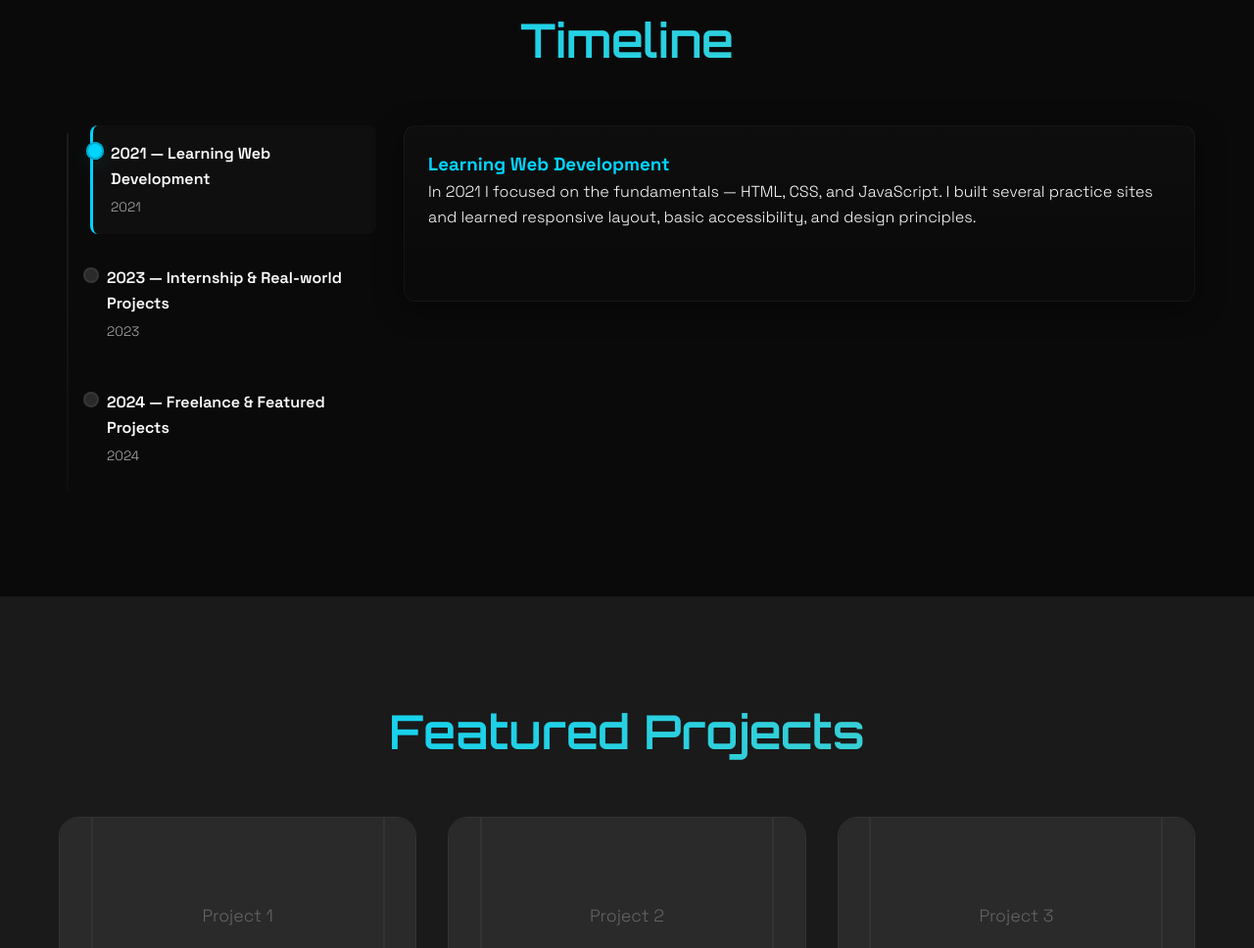
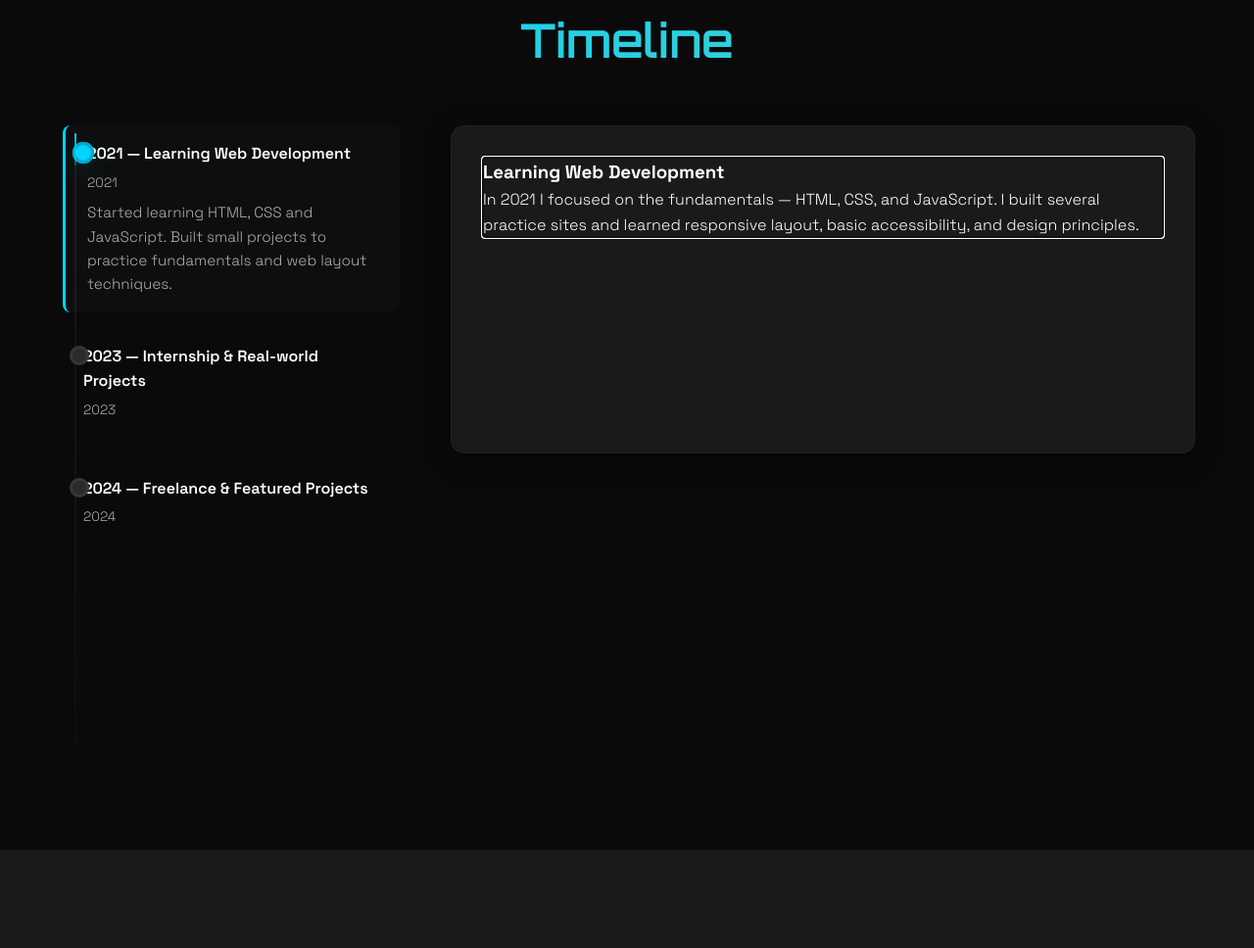
Before and after one commit to KelvinTaii/KelvinTaii.github.io, a plain HTML site: page index.html in a window 1280 px wide. Shown: the part 1815-2783 px from the top of the page at 98% size. Drawn offline with Linux system fonts and the light colour scheme.

Commit message:
Refactor timeline section with enhanced accessibility, improved animations, and visual updates

```diff
--- a/script.js
+++ b/script.js
@@ -88,32 +88,64 @@ function initTimeline() {
     const items = document.querySelectorAll('.timeline-item');
     if (!items || items.length === 0) return;
 
-    function activateItem(item) {
+    const panels = document.querySelectorAll('.timeline-details .panel');
+
+    function activateItem(item, pushState = false) {
         // deselect all
         items.forEach(i => {
             i.setAttribute('aria-selected', 'false');
+            i.classList.remove('open');
+            i.setAttribute('aria-expanded', 'false');
         });
 
         item.setAttribute('aria-selected', 'true');
+        item.classList.add('open');
+        item.setAttribute('aria-expanded', 'true');
+
         const panelId = item.getAttribute('data-panel');
-        const panels = document.querySelectorAll('.timeline-details .panel');
         panels.forEach(p => {
             if (p.id === panelId) p.removeAttribute('hidden'); else p.setAttribute('hidden', '');
         });
+
+        if (pushState && history && history.replaceState) {
+            history.replaceState({}, '', `#${item.id}`);
+        }
+        // focus the associated panel for keyboard/screen-reader users
+        const panelEl = document.getElementById(panelId);
+        if (panelEl) {
+            panelEl.setAttribute('tabindex', '-1');
+            panelEl.focus({ preventScroll: true });
+            // small scroll so the panel is visible nicely
+            setTimeout(() => panelEl.scrollIntoView({ behavior: 'smooth', block: 'nearest' }), 40);
+        }
+        // update the left connector highlight height (desktop)
+        updateConnectorToItem(item);
+    }
+
+    function toggleMobileItem(item) {
+        const isOpen = item.classList.contains('open');
+        if (isOpen) {
+            item.classList.remove('open');
+            item.setAttribute('aria-expanded', 'false');
+        } else {
+            // close others for accordion behavior
+            items.forEach(i => { i.classList.remove('open'); i.setAttribute('aria-expanded','false'); });
+            item.classList.add('open');
+            item.setAttribute('aria-expanded', 'true');
+            // ensure the opened item is visible
+            setTimeout(() => item.scrollIntoView({ behavior: 'smooth', block: 'center' }), 120);
+        }
     }
 
     items.forEach(item => {
+        item.setAttribute('aria-expanded', item.getAttribute('aria-selected') === 'true' ? 'true' : 'false');
+
         item.addEventListener('click', function(e) {
-            // On small screens, toggle mobile details
             if (window.innerWidth <= 991) {
-                const details = item.querySelector('.timeline-mobile-details');
-                if (details) {
-                    const isVisible = details.style.display === 'block';
-                    details.style.display = isVisible ? 'none' : 'block';
-                }
+                toggleMobileItem(item);
                 return;
             }
-            activateItem(item);
+            activateItem(item, true);
         });
 
         item.addEventListener('keydown', function(e) {
@@ -135,8 +167,51 @@ function initTimeline() {
         });
     });
 
-    // activate first item by default
-    activateItem(items[0]);
+    // Activate from hash if present
+    const hash = window.location.hash.replace('#', '');
+    if (hash) {
+        const byHash = document.getElementById(hash);
+        if (byHash && byHash.classList.contains('timeline-item')) {
+            activateItem(byHash);
+        } else {
+            activateItem(items[0]);
+        }
+    } else {
+        activateItem(items[0]);
+    }
+
+    // When resizing to desktop, close mobile-only open states and ensure panel matches selected
+    window.addEventListener('resize', function() {
+        if (window.innerWidth > 991) {
+            // ensure panels reflect aria-selected
+            const selected = document.querySelector('.timeline-item[aria-selected="true"]');
+            if (selected) activateItem(selected);
+        } else {
+            // hide details panel on small screens
+            panels.forEach(p => p.setAttribute('hidden', ''));
+        }
+    });
+
+    // update connector when the left column scrolls (sticky container)
+    const leftCol = document.querySelector('.timeline-items');
+    if (leftCol) {
+        leftCol.addEventListener('scroll', function() {
+            const selected = document.querySelector('.timeline-item[aria-selected="true"]');
+            if (selected) updateConnectorToItem(selected);
+        });
+    }
+
+    function updateConnectorToItem(item) {
+        // compute from top of left column to the center of item's dot
+        const left = document.querySelector('.timeline-items');
+        if (!left || window.innerWidth <= 991) return;
+        const leftRect = left.getBoundingClientRect();
+        const itemRect = item.getBoundingClientRect();
+        // center of dot relative to left top
+        const dotY = (itemRect.top - leftRect.top) + (itemRect.height * 0.18) + 8; // tuned offset
+        const height = Math.max(0, dotY + 8) + 'px';
+        document.documentElement.style.setProperty('--timeline-active-height', height);
+    }
 }
 
 // Scroll animations
--- a/styles.css
+++ b/styles.css
@@ -398,6 +398,12 @@ body {
     transform: translateX(4px);
 }
 
+/* stronger visible focus for keyboard users */
+.timeline-item:focus-visible {
+    box-shadow: 0 0 0 4px rgba(0, 212, 255, 0.08);
+    border-left-color: var(--primary-color);
+}
+
 .timeline-item-label {
     font-weight: 600;
     font-size: 1rem;
@@ -411,10 +417,18 @@ body {
 }
 
 .timeline-mobile-details {
-    display: none;
+    max-height: 0;
+    overflow: hidden;
+    opacity: 0;
     margin-top: 8px;
     color: var(--text-secondary);
     font-size: 0.95rem;
+    transition: max-height 280ms ease, opacity 220ms ease;
+}
+
+.timeline-item.open .timeline-mobile-details {
+    max-height: 480px; /* large enough for content; clipped if longer */
+    opacity: 1;
 }
 
 .timeline-details {
@@ -428,10 +442,14 @@ body {
 
 .timeline-details .panel {
     display: block;
+    opacity: 0;
+    transform: translateY(6px);
+    transition: opacity 260ms ease, transform 260ms ease;
 }
 
-.timeline-details .panel[hidden] {
-    display: none;
+.timeline-details .panel:not([hidden]) {
+    opacity: 1;
+    transform: none;
 }
 
 /* Responsive: on small screens, stack as accordion */
@@ -470,71 +488,38 @@ body > section:nth-of-type(even) {
 }
 
 /* Timeline visual improvements */
-.timeline-inner {
-    align-items: flex-start;
+.timeline-inner { align-items: flex-start; gap: 2.5rem; }
+
+.timeline-items { list-style:none; padding:0; margin:0; width:360px; position:relative; }
+
+.timeline-items::before{
+    /* vertical connector */
+    content:''; position:absolute; left:16px; top:8px; bottom:8px; width:2px;
+    background: linear-gradient(180deg, rgba(255,255,255,0.06), rgba(255,255,255,0.02)); border-radius:2px;
 }
 
-.timeline-items {
-    position: relative;
-    padding-left: 28px; /* space for the vertical line */
+.timeline-items::after{
+    /* active connector highlight up to active item */
+    content:''; position:absolute; left:16px; top:8px; width:2px; height:var(--timeline-active-height,0);
+    background: linear-gradient(180deg, var(--primary-color), rgba(78,205,196,0.22)); border-radius:2px; transition:height 260ms ease;
 }
 
-.timeline-items::before {
-    /* vertical connector line on desktop */
-    content: '';
-    position: absolute;
-    left: 8px;
-    top: 8px;
-    bottom: 8px;
-    width: 2px;
-    background: linear-gradient(180deg, rgba(255,255,255,0.08), rgba(255,255,255,0.02));
-    border-radius: 2px;
+.timeline-item{ position:relative; padding-left:22px; }
+
+.timeline-item::before{ content:''; position:absolute; left:8px; top:18px; width:14px; height:14px; border-radius:50%;
+    background:var(--bg-tertiary); border:3px solid rgba(255,255,255,0.06); transition:transform .18s ease,background .18s ease,box-shadow .18s ease; }
+
+.timeline-item[aria-selected="true"]::before, .timeline-item:focus::before, .timeline-item:hover::before{
+    background:var(--primary-color); box-shadow:0 8px 22px rgba(0,212,255,0.12); transform:scale(1.13); border-color:rgba(0,0,0,0.2);
 }
 
-.timeline-item {
-    position: relative;
-    padding-left: 18px; /* leave space for dot */
-}
+.timeline-details{ flex:1; min-height:220px; background:var(--bg-secondary); padding:2rem; border-radius:14px; border:1px solid rgba(255,255,255,0.03); box-shadow:0 6px 30px rgba(0,0,0,0.45); }
 
-.timeline-item::before {
-    content: '';
-    position: absolute;
-    left: -6px;
-    top: 18px;
-    width: 12px;
-    height: 12px;
-    border-radius: 50%;
-    background: var(--bg-tertiary);
-    border: 2px solid rgba(255,255,255,0.06);
-    transition: transform 0.18s ease, background 0.18s ease, box-shadow 0.18s ease;
-    transform: translateX(0);
-}
+@media (max-width:991px){ .timeline-items::before{display:none;} .timeline-items::after{display:none;} .timeline-items{padding-left:0;} .timeline-item::before{display:none;} }
 
-.timeline-item[aria-selected="true"]::before,
-.timeline-item:focus::before,
-.timeline-item:hover::before {
-    background: var(--primary-color);
-    box-shadow: 0 6px 18px rgba(0, 212, 255, 0.12);
-    transform: scale(1.15);
-    border-color: rgba(0,0,0,0.2);
-}
-
-.timeline-details {
-    background: linear-gradient(180deg, rgba(255,255,255,0.02), transparent);
-    border: 1px solid rgba(255,255,255,0.04);
-    box-shadow: 0 6px 30px rgba(0,0,0,0.45);
-}
-
-.timeline-details .panel h3 {
-    margin-top: 0;
-    color: var(--primary-color);
-}
-
-/* Hide the decorative vertical connector on small screens (accordion mode) */
-@media (max-width: 991px) {
-    .timeline-items::before { display: none; }
-    .timeline-items { padding-left: 0; }
-    .timeline-item::before { display: none; }
+@media (min-width:992px){
+    .timeline-items{ position:sticky; top:100px; align-self:flex-start; height:calc(100vh - 160px); overflow:auto; padding-right:16px; }
+    .timeline-items::-webkit-scrollbar{ width:8px; } .timeline-items::-webkit-scrollbar-thumb{ background:rgba(255,255,255,0.03); border-radius:8px; }
 }
 
 .about-content {
```
Also changed, not shown: favicon/site.webmanifest.
